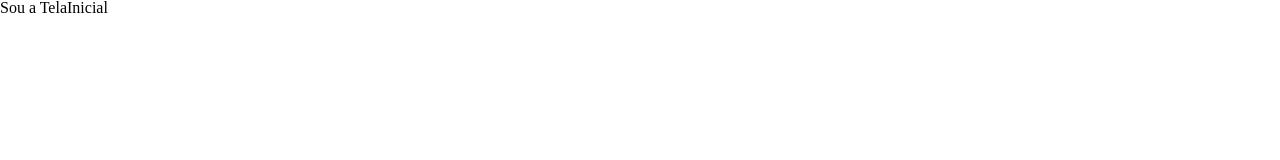
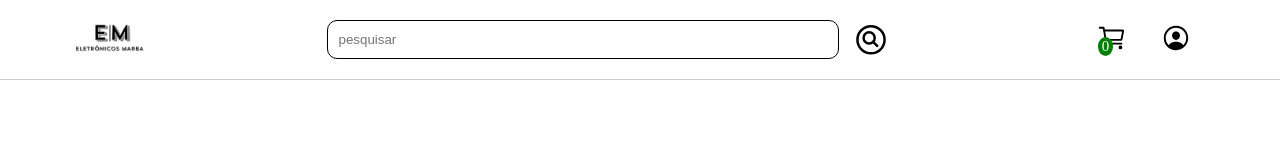
Before and after one commit to Vmatos98/projeto14-Ecommerce-front, a React app: page / in a window 1280 px wide. Built offline with nearby package versions, Linux system fonts and the light colour scheme.

Commit message:
layout do topo da pagina

```diff
--- a/public/index.html
+++ b/public/index.html
@@ -30,6 +30,7 @@
   <body>
     <noscript>You need to enable JavaScript to run this app.</noscript>
     <div class="root"></div>
+    <script src="https://unpkg.com/ionicons@5.4.0/dist/ionicons.js"></script>
   </body>
 
 </html>
--- a/src/components/App.js
+++ b/src/components/App.js
@@ -1,12 +1,14 @@
 import { BrowserRouter, Routes, Route } from 'react-router-dom';
 
 import TelaInicial from './TelaInicial';
+import Top from './Top/index';
 
 import './../Assets/reset.css';
 
 function App() {
     return (
         <BrowserRouter>
+            <Top/>
             <Routes>
                 <Route path="/" element={<TelaInicial />} />
             </Routes>
--- /dev/null
+++ b/src/components/Style/Top.jsx
@@ -0,0 +1,64 @@
+import styled from "styled-components";
+
+export const Header = styled.header`
+    width: 100%;
+    height: 10vh;
+    position: fixed;
+    top: 0;
+    z-index: 2;
+    background-color: white;
+    display: flex;
+    justify-content: space-around;
+    align-items: center;
+    border-bottom: 1px solid #ccc;
+    img{
+        height: 100%;
+    }
+
+`;
+export const Search = styled.div`
+        width: 50%;
+        height: 50%;
+        display: flex;
+        justify-content: center;
+        align-items: center;
+        input{
+            width: 80%;
+            height: 100%;
+            border: none;
+            border: 1px solid black;
+            outline: none;
+            border-radius: 10px;
+            padding: 0 10px;
+
+        }
+        ion-icon{
+            font-size: 20px;
+            height: 100%;
+            width: 10%;
+        }
+`;
+export const User = styled.div`
+    width: 10%;
+    display: flex;
+    justify-content: space-around;
+    align-items: center;
+    div{
+        position: relative;
+        height: 80%;
+    ion-icon{
+        font-size: 30px;
+    }
+    p{
+            position: absolute;
+            bottom: 0%;
+            left: 3%;
+            font-size: 15px;
+            color: white;
+            background: green;
+            border-radius: 50%;
+            padding: 2px 4px;
+            /* width: 40%; */
+        }
+    }
+`;
--- /dev/null
+++ b/src/components/Top/index.jsx
@@ -0,0 +1,28 @@
+import { useState} from "react";
+
+import {Header, Search, User} from "./../Style/Top";
+import Logo from "../../Assets/img/logoPrincipal.jpg";
+function Top(){
+    const [search, setSearch] = useState("");
+    console.log(search);
+    return (
+        <Header>
+            <img src={Logo} alt="Logo" />
+            <Search>
+                <input type="text" name="input" placeholder="pesquisar" onChange={e=>setSearch(e.target.value)} />
+                <ion-icon name="search-circle-outline"></ion-icon>
+            </Search>
+            <User>
+                <div>
+                <ion-icon name="cart-outline"></ion-icon>
+                <p>0</p>
+                </div>
+                <div>
+                <ion-icon name="person-circle-outline"></ion-icon>
+                </div>
+            </User>
+        </Header>
+    );
+}
+
+export default Top;
```
